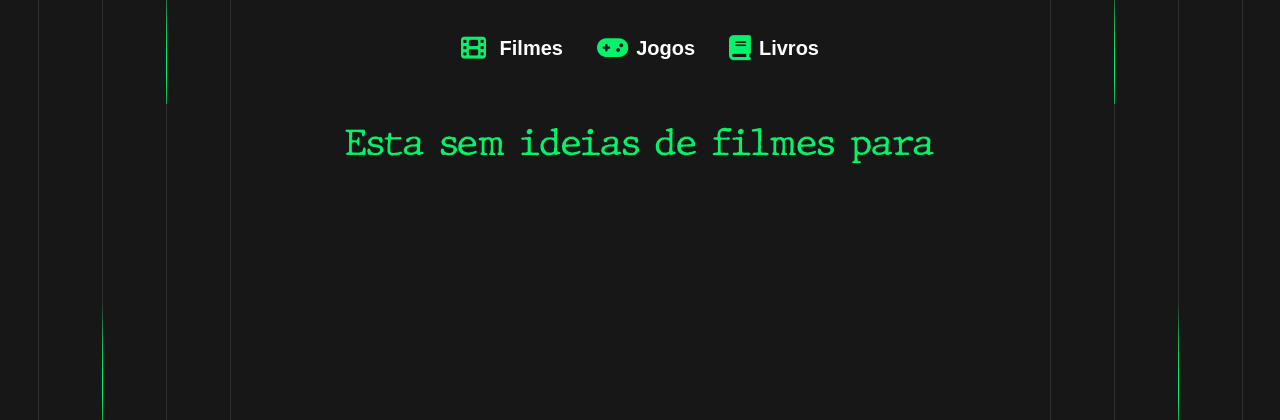
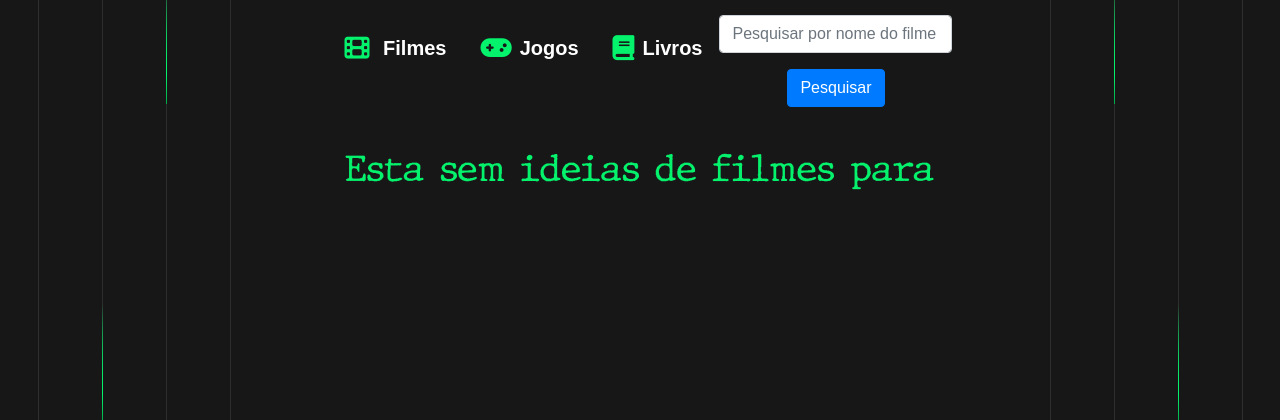
Before and after one commit to viniciusdvieira/Films-recommender-online, a Django app: page / in a window 1280 px wide. Shown: the top 420 px of the page. Run offline with Django 4.2, Linux system fonts and the light colour scheme; some libraries are stand-ins or nearby versions.

Commit message:
adicionado pesquisa pela searchbox
e foi feito uma breve limpeza no codigo

```diff
--- a/app_recommender/templates/respostas/index2.html
+++ b/app_recommender/templates/respostas/index2.html
@@ -6,7 +6,7 @@
     <title>Recomendação</title>
 </head>
 <body>
-    <a href="{% url 'home' %}">Voltar para a Página Inicial</a>
+
     {% if filme %}
     <h1>{{ filme.title }}</h1>
     <img src="https://image.tmdb.org/t/p/w500/{{ filme.poster_path }}" alt="{{ filme.title }} Capa">
@@ -65,5 +65,6 @@
     <iframe width="560" height="315" src="https://www.youtube.com/embed/{{ filme.trailer_id }}" frameborder="0" allowfullscreen></iframe>
     {% endif %}
 
+    <a href="{% url 'home' %}">Voltar para a Página Inicial</a>
 </body>
 </html>
--- a/app_recommender/templates/src/index.html
+++ b/app_recommender/templates/src/index.html
@@ -17,6 +17,13 @@
         <a href="#" class="navopcoes"><i class="fa-solid fa-film fa-lg" id= "iconnav"></i> Filmes</a>
         <a href="#" class="navopcoes"><i class="fa-solid fa-gamepad fa-lg" id="iconnav"></i>Jogos</a>
         <a href="#" class="navopcoes"><i class="fa-solid fa-book fa-lg" id="iconnav"></i>Livros</a>
+        <form method="get" action="{% url 'recomendation' %}">
+            {% csrf_token %}
+            <div class="form-group">
+                <input type="text" class="form-control" name="q" placeholder="Pesquisar por nome do filme">
+            </div>
+            <button type="submit" class="btn btn-primary">Pesquisar</button>
+        </form>
 
     </nav>
 
--- a/app_recommender/views.py
+++ b/app_recommender/views.py
@@ -3,6 +3,7 @@
 from .forms import PerguntasForm
 import requests
 from .models import RespostasUsuario
+from .models import FilmePesquisado
 from cachetools import LRUCache
 import hashlib
 import os
@@ -21,15 +22,7 @@
 def home(request):
     return render(request,'src/index.html')
 
-def index2(request):
-    # Suponha que você tenha o nome do filme em nome_filme
-    nome_filme = "Nome do Filme"  # Substitua pelo nome do filme real
 
-    # Obtém informações do filme com base no nome
-    filme = obter_informacoes_filme_por_nome(nome_filme)
-
-    # Renderiza o template com as informações do filme
-    return render(request, 'respostas/index2.html', {'filme': filme})
 
 def obter_recomendacao_filme(respostas):
      # Crie uma chave única com base nas respostas do usuário para usar como chave de cache
@@ -160,8 +153,25 @@
 
     else:
         form = PerguntasForm()
+        nome_filme = request.GET.get('q')  # Obter o nome do filme da consulta GET
 
-    return render(request, 'src/index.html', {'form': form})
+        if nome_filme:
+            # Salvar o nome do filme pesquisado no banco de dados
+            pesquisa = FilmePesquisado(nome_filme=nome_filme)
+            pesquisa.save()
+
+            # Obter informações do filme com base no nome
+            filme = obter_informacoes_filme_por_nome(nome_filme)
+
+            if filme:
+                # Renderizar a página 'index2.html' com informações do filme
+                return render(request, 'respostas/index2.html', {'filme': filme, 'form': form})
+
+    # Recuperar todas as pesquisas anteriores
+    pesquisas_anteriores = FilmePesquisado.objects.all().order_by('-data_pesquisa')
+
+    return render(request, 'src/index.html', {'form': form, 'pesquisas_anteriores': pesquisas_anteriores})
+
 
 
 
--- a/projeto_recommender/urls.py
+++ b/projeto_recommender/urls.py
@@ -8,8 +8,7 @@
 
     path('respostas/', views.recomendacao_filmes, name='recomendation'),
 
-        # Rota para a página index2
-    path('index2/', views.index2, name='index2'),
+
 
 
 ]
```
Also changed, not shown: app_recommender/models.py (+8 -0 lines), app_recommender/migrations/0010_filmepesquisado.py (added), db.sqlite3.
